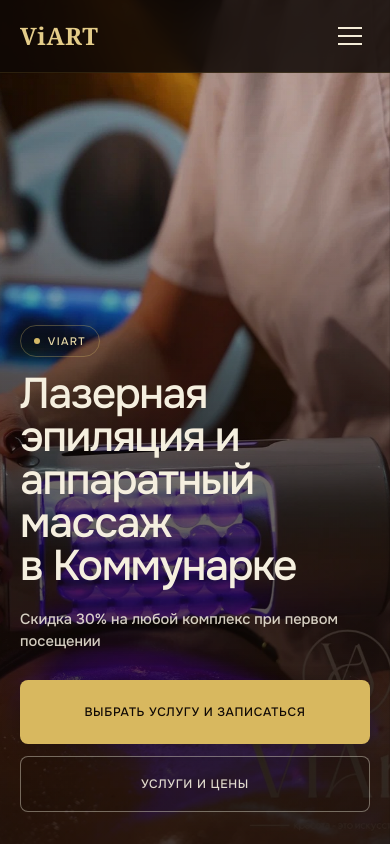
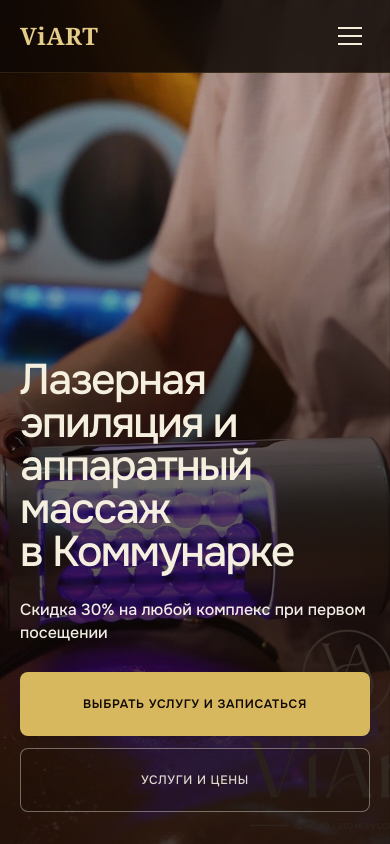
Before and after one commit to ivanvalidolski-cloud/viart-app, a Next.js app: page / in a window 390 px wide. Shown: the top 844 px of the page. Built offline with nearby package versions, Linux system fonts and the light colour scheme.

Commit message:
Refine ViART hero composition

```diff
--- a/app/globals.css
+++ b/app/globals.css
@@ -105,47 +105,35 @@ body {
 
 .hero-media-shade {
   background:
-    linear-gradient(90deg, rgba(16, 9, 5, 0.68) 0%, rgba(16, 9, 5, 0.52) 32%, rgba(16, 9, 5, 0.16) 62%, transparent 84%),
+    linear-gradient(90deg, rgba(16, 9, 5, 0.78) 0%, rgba(16, 9, 5, 0.66) 30%, rgba(16, 9, 5, 0.28) 50%, rgba(16, 9, 5, 0.06) 66%, transparent 76%),
     linear-gradient(180deg, rgba(16, 9, 5, 0.14) 0%, transparent 28%, transparent 78%, rgba(16, 9, 5, 0.24) 100%);
 }
 
 .hero-copy {
-  width: min(100%, 46rem);
+  width: min(100%, 43rem);
   margin-right: auto;
   margin-left: max(0px, calc((100vw - 80rem) / 2));
   animation: heroCopyIn 320ms ease-out 80ms both;
 }
 
-.hero-eyebrow {
-  border: 1px solid rgba(214, 186, 104, 0.32);
-  border-radius: 9999px;
-  padding: 0.45rem 0.8rem;
-  color: #eadba9;
-  font-size: 0.68rem;
+.hero-title {
+  max-width: 43rem;
+  color: #f5efdf;
+  font-size: clamp(3.35rem, 4.8vw, 4.35rem);
   font-weight: 500;
-  letter-spacing: 0.12em;
-  text-transform: uppercase;
-}
-
-.hero-title {
-  max-width: 46rem;
-  color: #f5efdf;
-  font-size: clamp(2.55rem, 5.4vw, 5rem);
-  font-weight: 450;
-  letter-spacing: -0.035em;
-  line-height: 0.98;
+  letter-spacing: -0.04em;
+  line-height: 0.96;
   text-wrap: balance;
 }
 
 .hero-promo {
-  color: rgba(245, 239, 223, 0.86);
-  font-size: clamp(0.92rem, 1.35vw, 1.05rem);
-  font-weight: 450;
-  line-height: 1.5;
+  color: rgba(250, 246, 235, 0.96);
+  font-size: clamp(1rem, 1.45vw, 1.16rem);
+  font-weight: 500;
+  line-height: 1.45;
 }
 
 .hero-actions {
-  max-width: 42rem;
   align-items: center;
 }
 
@@ -158,8 +146,9 @@ body {
 }
 
 .hero-button-primary {
-  flex: 1 1 auto;
+  flex: 0 0 auto;
   background: #d8b85f;
+  font-weight: 600;
   box-shadow: 0 8px 22px rgba(0, 0, 0, 0.2);
 }
 
--- a/app/page.tsx
+++ b/app/page.tsx
@@ -391,17 +391,13 @@ export default function Home() {
           <div className="hero-media-shade absolute inset-0" />
 
           <div className="hero-copy relative z-10 flex flex-col items-start">
-            <p className="hero-eyebrow mb-4 inline-flex items-center gap-2 md:mb-6">
-              <span className="h-1.5 w-1.5 rounded-full bg-[#d6ba68]" />
-              ViART
-            </p>
             <h1 className="hero-title">
               Лазерная эпиляция и аппаратный массаж в Коммунарке
             </h1>
-            <p className="hero-promo mt-5 max-w-2xl md:mt-6">
+            <p className="hero-promo mt-6 max-w-2xl md:mt-7">
               Скидка 30% на любой комплекс при первом посещении
             </p>
-            <div className="hero-actions mt-7 flex w-full flex-col gap-3 sm:mt-8 sm:flex-row">
+            <div className="hero-actions mt-7 flex w-full flex-col gap-3 sm:w-auto sm:flex-row">
               <a
                 href={bookingUrl}
                 target="_blank"
@@ -412,7 +408,7 @@ export default function Home() {
               </a>
               <a
                 href="#pricing"
-                className="glass-button hero-button hero-button-secondary h-14 w-full px-7 text-center leading-snug focus-visible:outline-2 focus-visible:outline-offset-4 focus-visible:outline-[#f4ecd8] sm:w-auto"
+                className="glass-button hero-button hero-button-secondary h-16 w-full px-7 text-center leading-snug focus-visible:outline-2 focus-visible:outline-offset-4 focus-visible:outline-[#f4ecd8] sm:w-auto"
               >
                 Услуги и цены
               </a>
```
